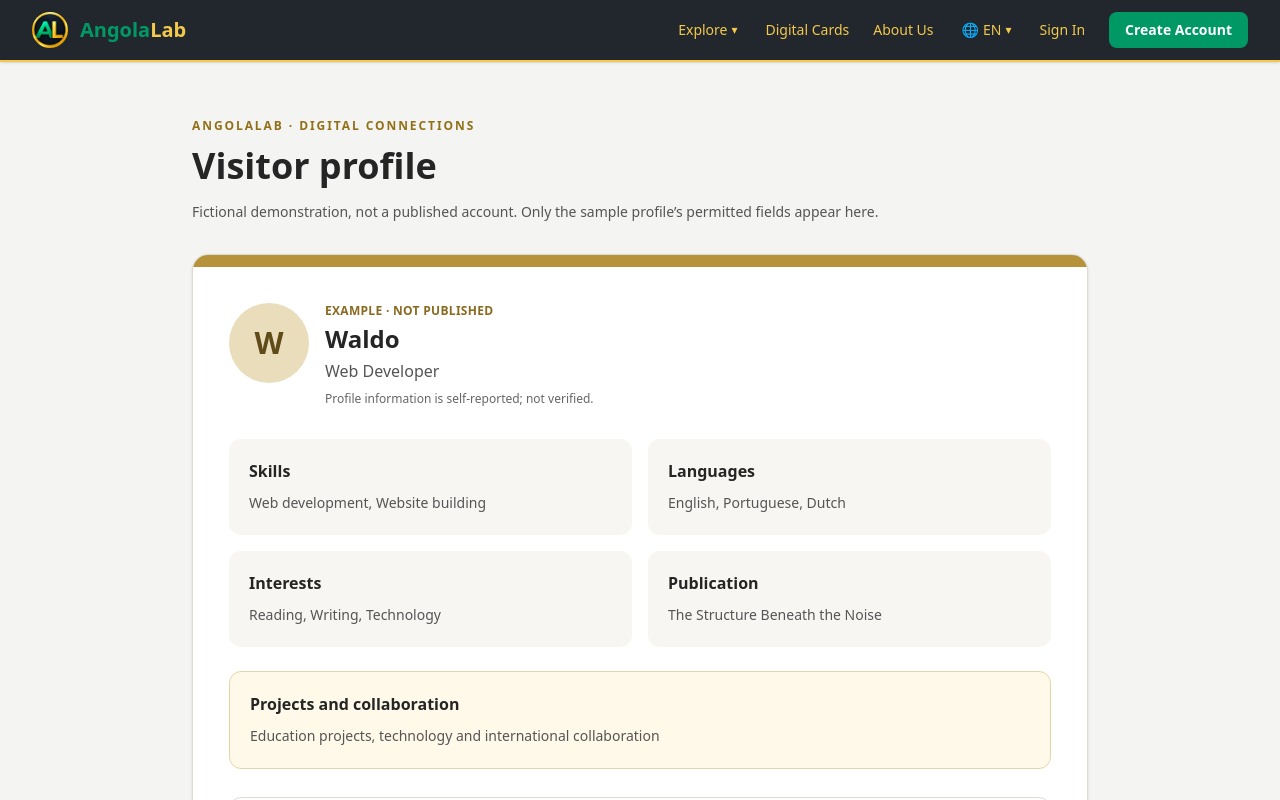
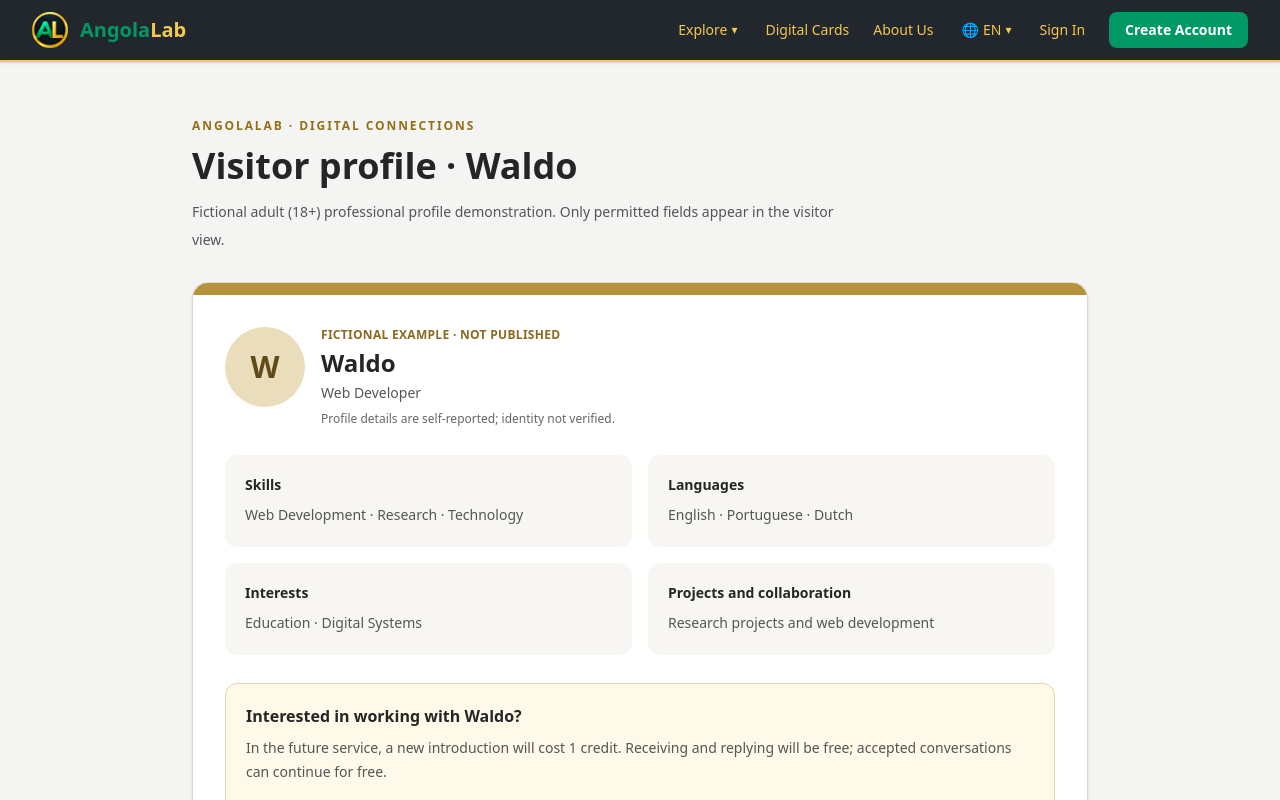
Before and after one commit to oswaldodeal/angolalab-restaurants, a Next.js app: page /en/professionals/waldo in a window 1280 px wide. Shown: the top 800 px of the page. Built offline with nearby package versions, Linux system fonts and the light colour scheme.

Commit message:
Rename component and update export function

```diff
--- a/app/en/professionals/waldo/page.tsx
+++ b/app/en/professionals/waldo/page.tsx
@@ -1,5 +1,5 @@
-import ProfessionalVisitorDemo from '@/components/ProfessionalVisitorDemo';
+import FppVisitorWaldoDemo from '@/components/FppVisitorWaldoDemo';
 
-export default function WaldoVisitorPage() {
-  return <ProfessionalVisitorDemo language="en" />;
+export default function EnglishWaldoVisitorPage() {
+  return <FppVisitorWaldoDemo language="en" />;
 }
```
